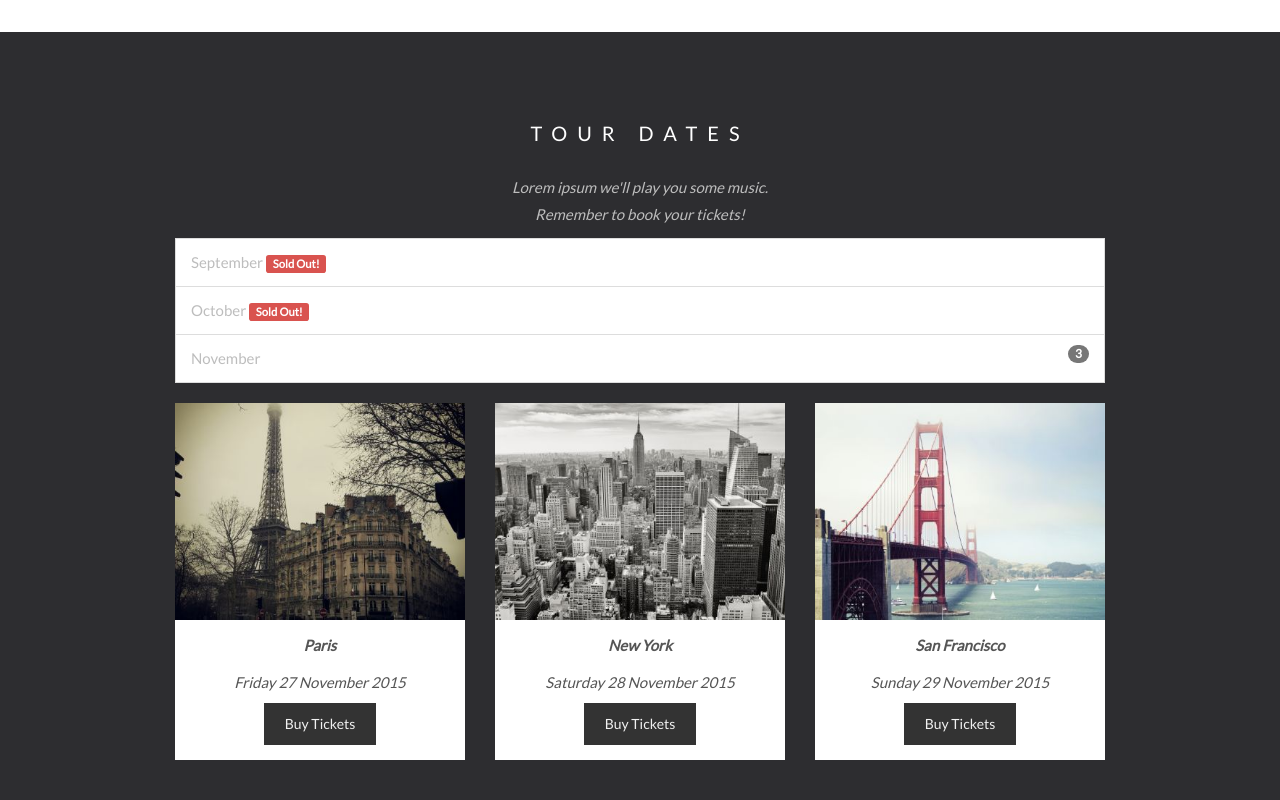
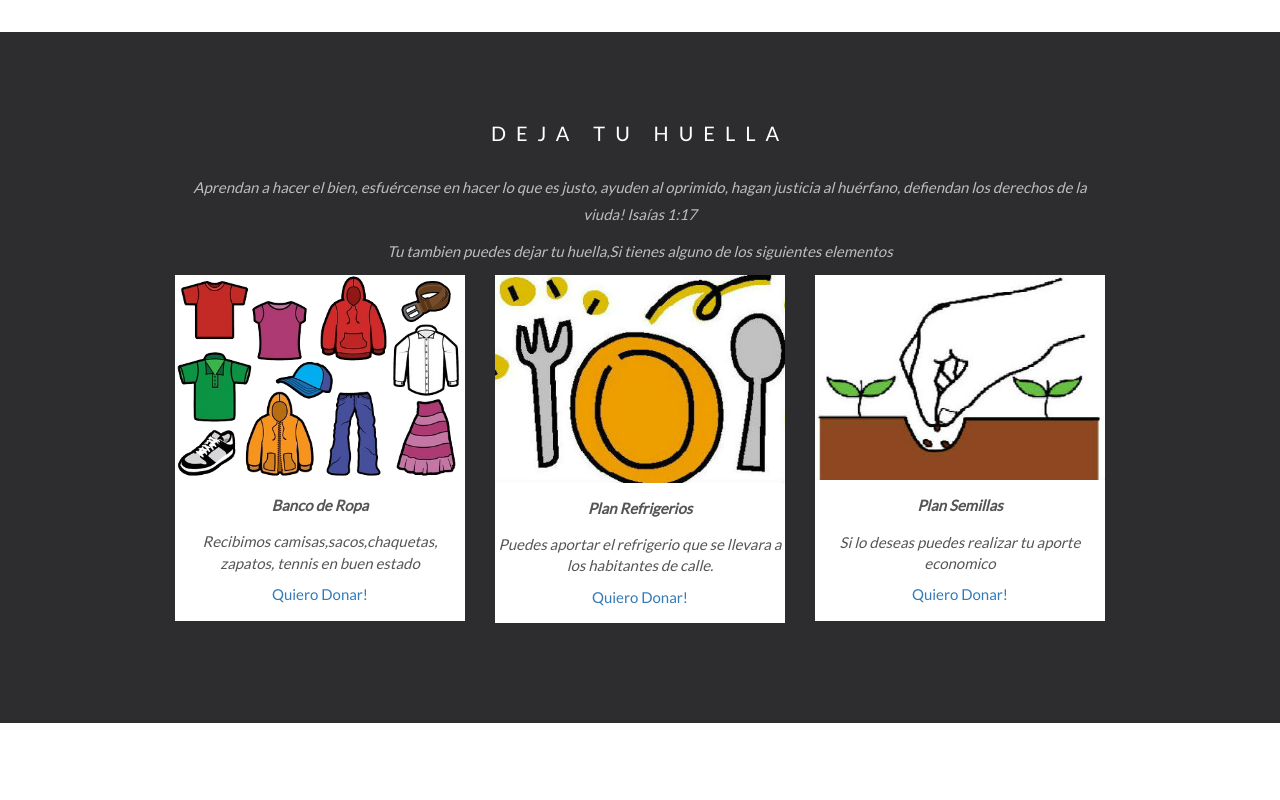
Before and after one commit to karenayala/amorextremo, a plain HTML site: page index.html in a window 1280 px wide. Shown: the part 1680-2480 px from the top of the page. Drawn offline with nearby package versions, Linux system fonts and the light colour scheme; a web font is replaced by a local one.

Commit message:
seccion deja tu huella

```diff
--- a/index.html
+++ b/index.html
@@ -206,17 +206,17 @@
       <ul class="nav navbar-nav navbar-right">
         <li><a href="#myPage">HOME</a></li>
         <li><a href="#band">QUIENES SOMOS</a></li>
-        <li><a href="#tour">TOUR</a></li>
+        <li><a href="#tour">DEJA TU HUELLA</a></li>
+        <li><a href="#voluntarios">UNETE</a></li>
         <li><a href="#contact">CONTACTANOS</a></li>
 		 <li><a href="#videos">VIDEOS</a></li>
         <li class="dropdown">
           <a class="dropdown-toggle" data-toggle="dropdown" href="#">MORE
           <span class="caret"></span></a>
           <ul class="dropdown-menu">
-            <li><a href="#">Merchandise</a></li>
-            <li><a href="#">Extras</a></li>
-            <li><a href="#">Media</a></li>
-          </ul>
+            <li><a href="#">Galeria</a></li>
+            <li><a href="#">Testimonios</a></li>
+            </ul>
         </li>
         <li><a href="#"><span class="glyphicon glyphicon-search"></span></a></li>
       </ul>
@@ -326,37 +326,38 @@
 <!-- Container (TOUR Section) -->
 <div id="tour" class="bg-1">
   <div class="container">
-    <h3 class="text-center">TOUR DATES</h3>
-    <p class="text-center">Lorem ipsum we'll play you some music.<br> Remember to book your tickets!</p>
-    <ul class="list-group">
-      <li class="list-group-item">September <span class="label label-danger">Sold Out!</span></li>
-      <li class="list-group-item">October <span class="label label-danger">Sold Out!</span></li>
-      <li class="list-group-item">November <span class="badge">3</span></li>
-    </ul>
+    <h3 class="text-center">DEJA TU HUELLA</h3>
+    <p class="text-center">Aprendan a hacer el bien,  esfuércense en hacer lo que es justo, ayuden al oprimido, hagan justicia al huérfano,
+      defiendan los derechos de la viuda! Isaías 1:17</p>
+
+      <p class="text-center">Tu tambien puedes dejar tu huella,Si tienes alguno de los siguientes elementos </p>
 
     <div class="row text-center">
       <div class="col-sm-4">
         <div class="thumbnail">
-          <img src="assets/img/paris.jpg" alt="Paris" width="400" height="300">
-          <p><strong>Paris</strong></p>
-          <p>Friday 27 November 2015</p>
-          <button class="btn" data-toggle="modal" data-target="#myModal">Buy Tickets</button>
-        </div>
+          <img src="assets/img/ropa.png" alt="Ropa" width="400" height="300">
+          <p><strong>Banco de Ropa</strong></p>
+          <p> Recibimos camisas,sacos,chaquetas, zapatos, tennis en buen estado</p>
+          <a href="#contact">Quiero Donar!</a>
+         </div>
       </div>
       <div class="col-sm-4">
         <div class="thumbnail">
-          <img src="assets/img/newyork.jpg" alt="New York" width="400" height="300">
-          <p><strong>New York</strong></p>
-          <p>Saturday 28 November 2015</p>
-          <button class="btn" data-toggle="modal" data-target="#myModal">Buy Tickets</button>
-        </div>
+          <img src="assets/img/alimento.jpg" alt="Alimento" width="400" height="300">
+          <p><strong>Plan Refrigerios</strong></p>
+          <p>Puedes aportar el refrigerio que se llevara a los habitantes de calle.</p>
+          <a href="#contact">Quiero Donar!</a>
+            </div>
       </div>
       <div class="col-sm-4">
         <div class="thumbnail">
-          <img src="assets/img/sanfran.jpg" alt="San Francisco" width="400" height="300">
-          <p><strong>San Francisco</strong></p>
-          <p>Sunday 29 November 2015</p>
-          <button class="btn" data-toggle="modal" data-target="#myModal">Buy Tickets</button>
+          <img src="assets/img/siembra.jpg" alt="Semilla" width="400" height="300">
+          <p><strong>Plan Semillas</strong></p>
+          <p>Si lo deseas puedes realizar tu aporte economico
+            </p>
+          <a href="#contact">Quiero Donar!</a>
+
+
         </div>
       </div>
     </div>
```
Also changed, not shown: assets/img/alimento.jpg (added), assets/img/ropa.png (added), assets/img/siembra.jpg (added).
